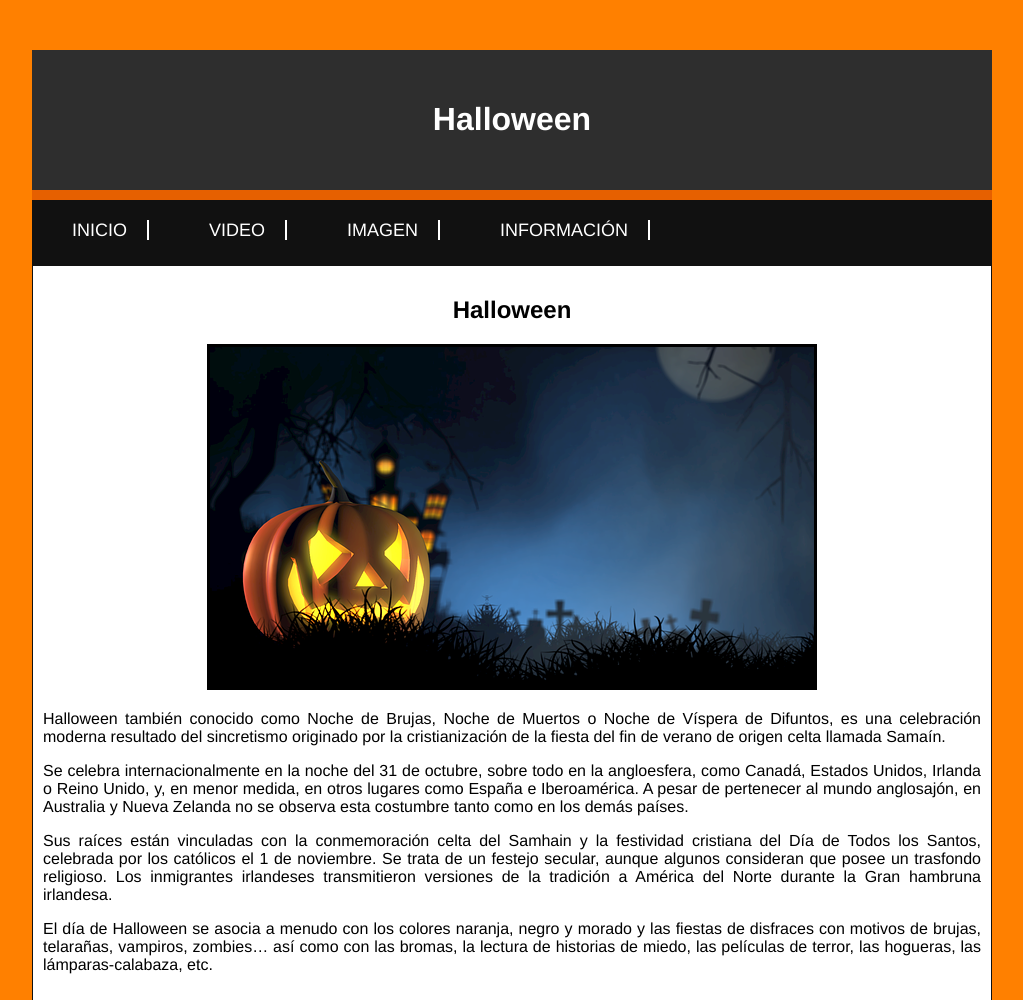
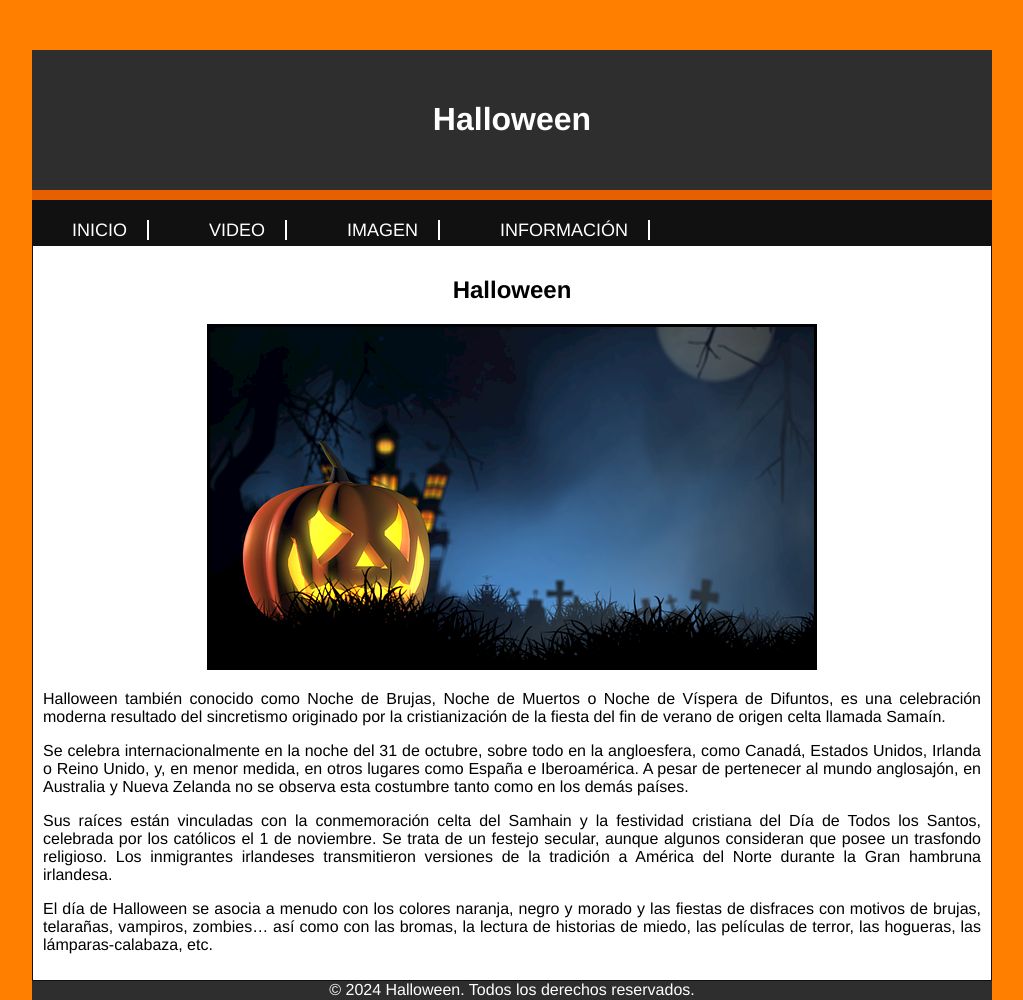
Before and after one commit to edgjua/Halloween, a plain HTML site: page index.html in a window 1280 px wide. Shown: the top 1000 px of the page, without its empty margins (128-1151 px from the left). Drawn offline with Linux system fonts and the light colour scheme.

Commit message:
se añadio el footer a todas las paginas

```diff
--- a/CSS/estilos.css
+++ b/CSS/estilos.css
@@ -14,9 +14,17 @@ body {
 }
 /*bBarra de Navegación*/
 .navbar{
-    width: 960px;
+   /* width: 960px;
     height: 65px;
+    background-color: #111;*/
+    width: 100%;
+    max-width: 960px;
     background-color: #111;
+    margin: 0 auto;
+    display: flex;
+    justify-content: space-between;
+    align-items: center;
+    padding: 0 auto;
 }
 ul{
     padding: 0;
--- a/index.html
+++ b/index.html
@@ -45,6 +45,9 @@
                 </div>
             </div>
         </div>
+        <div class="footer">
+            <p>&copy; 2024 Halloween. Todos los derechos reservados.</p>
+        </div>
     </div>
 </body>
 </html>
```
Also changed, not shown: imagen.html (+3 -0 lines), video.html (+3 -0 lines).
